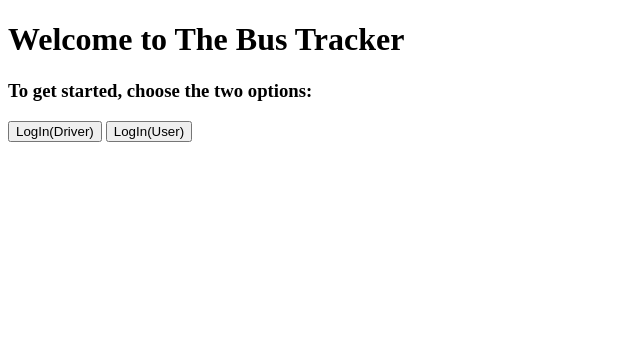
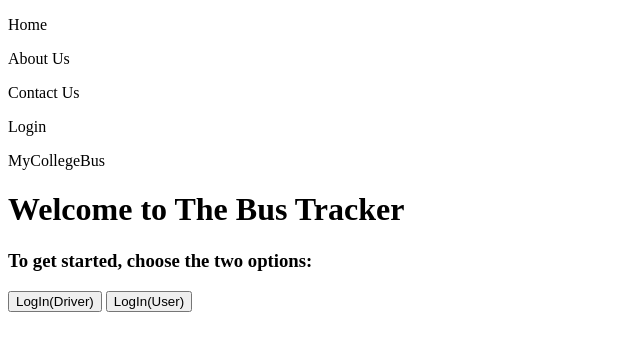
Before and after one commit to ilika25/Bus-Track, a Node server app: page / in a window 1280 px wide. Shown: the top 351 px of the page, without its empty margins (0-640 px from the left). Run offline with Node 20, Linux system fonts and the light colour scheme; the visitor is signed in with stand-in values (Sample User, id 1); some libraries are stand-ins or nearby versions.

Commit message:
modified home

```diff
--- a/views/home.ejs
+++ b/views/home.ejs
@@ -6,6 +6,17 @@
     <title>Document</title>
 </head>
 <body>
+  <div class="navbar">
+    <div class="left">
+      <p>Home</p>
+      <p>About Us</p>
+      <p>Contact Us</p>
+      <p>Login</p>
+    </div>
+    <div class="right">
+      <p class="logo">MyCollegeBus</p>
+    </div>
+  </div>
     <h1>Welcome to The Bus Tracker</h1>
     <h3>To get started, choose the two options: </h3>
     <button class="driver">LogIn(Driver)</button>
```
